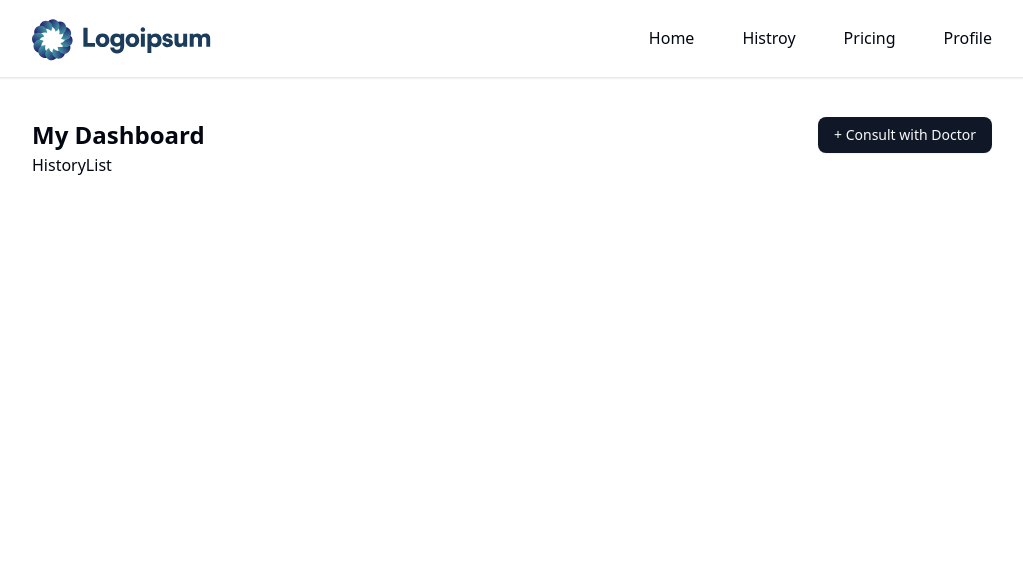
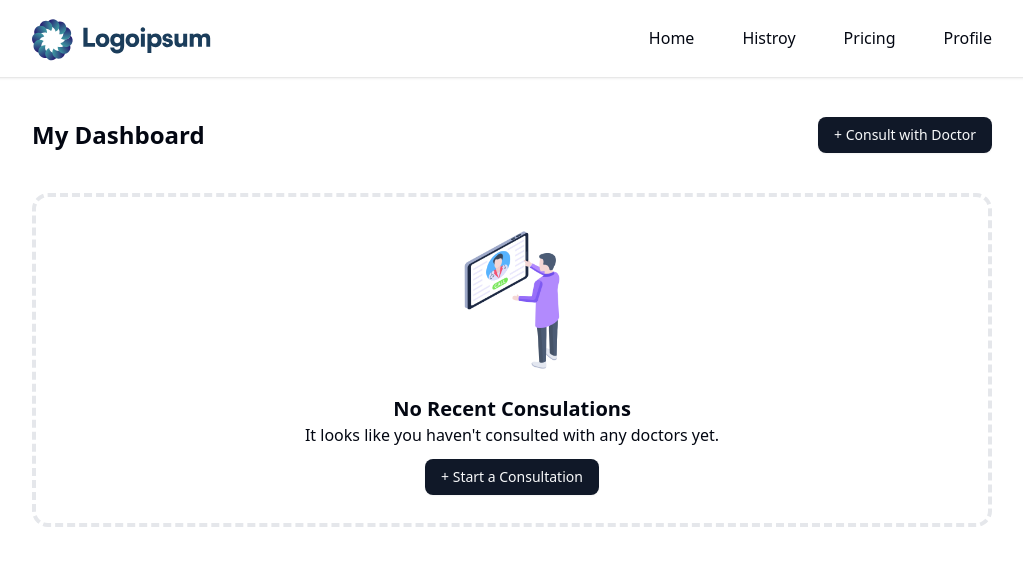
Before and after one commit to rudranarayan-01/Medi-Buddy, a Next.js app: page /dashboard in a window 1280 px wide. Shown: the top 566 px of the page, without its empty margins (128-1151 px from the left). Built offline with nearby package versions, Linux system fonts and the light colour scheme; no server answers.

Commit message:
empty consultation list

```diff
--- a/app/(routes)/dashboard/_components/HistoryList.tsx
+++ b/app/(routes)/dashboard/_components/HistoryList.tsx
@@ -1,8 +1,24 @@
-import React from 'react'
+"use client";
+import { Button } from '@/components/ui/button';
+import Image from 'next/image';
+import React, { useState } from 'react'
 
 function HistoryList() {
+    const [historyList, setHistroyList] = useState([]);
   return (
-    <div>HistoryList</div>
+    <div className='mt-10'>
+        {historyList.length == 0?
+        <div className='flex items-center flex-col justify-center p-7 border-4 border-dashed rounded-2xl' >
+            <Image src={"/medical-assistance.png"} alt='medical-assistance' height={150} width={150}/>
+            <h2 className='font-bold text-xl mt-5'>No Recent Consulations</h2>
+            <p>It looks like you haven't consulted with any doctors yet.</p>
+            <Button className='mt-3'>+ Start a Consultation</Button>
+        </div>
+        :<div>
+            List
+        </div>
+        }
+    </div>
   )
 }
 
```
Also changed, not shown: public/medical-assistance.png (added).
